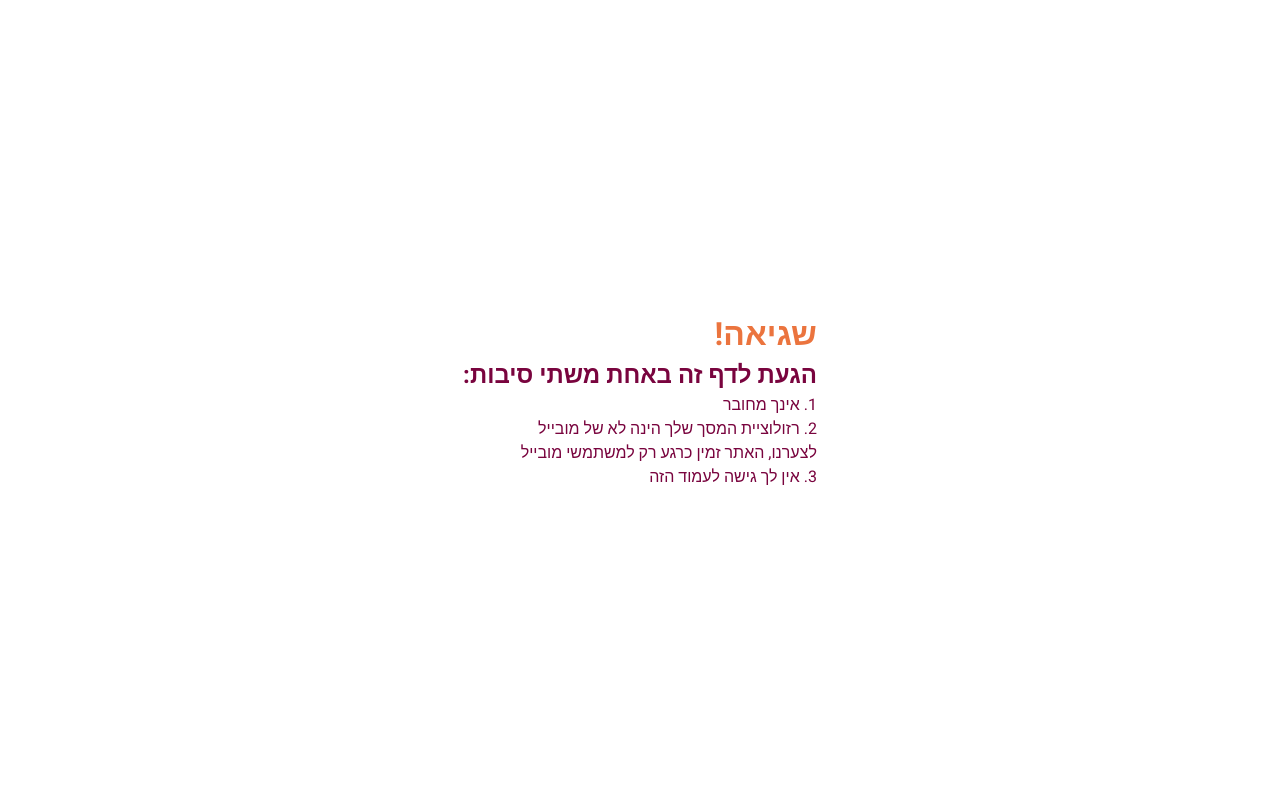
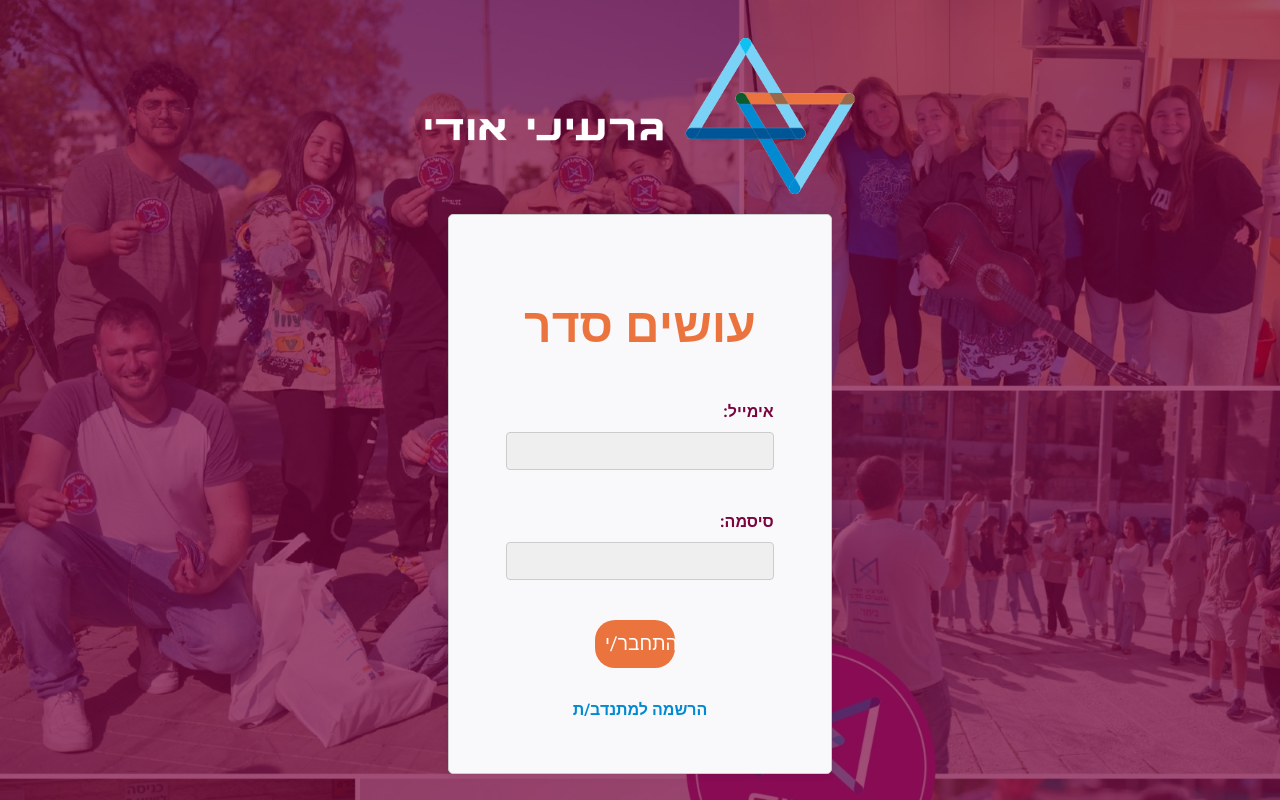
Before and after one commit to amielsaa/osimseder, a React (Create React App) app in the folder client/: page / in a window 1280 px wide. Built offline with nearby package versions, Linux system fonts and the light colour scheme.

Commit message:
fixed login page, header and nav bar

```diff
--- a/client/src/App.js
+++ b/client/src/App.js
@@ -25,11 +25,10 @@ import AuthenticateEmailPage from './Components/AuthenticateEmailPage.js'
 
 
 function App() {
-  const { width } = useWindowEvents();
 
-  const isMobile = width <= 767; // Adjust the width value according to your mobile breakpoint
+  //const isMobile = width <= 767; // Adjust the width value according to your mobile breakpoint
 
-  if (isMobile) {
+
     return (
       <div className="App">
         <DataProvider>
@@ -55,13 +54,7 @@ function App() {
         </DataProvider>
       </div>
     );
-  } else {
-    return (
-      <div className="App">
-        <ErrorPage />
-      </div>
-    );
   }
-}
+
 
 export default App;
--- a/client/src/Components/Login.js
+++ b/client/src/Components/Login.js
@@ -66,6 +66,7 @@ const Login = () => {
 
 
     <div className='background_login_page'>
+    <div className="overlay"></div>
     <div className='logo_big'>
     <img src={Logo} alt='לוגו חברה'/>
       </div>
@@ -95,7 +96,7 @@ const Login = () => {
 
           <div className='login_Buttons'>
           <button type="submit" className='button-login' style={{ display: displayCode ? 'block' : 'none' }} onClick={handleRegisterStaff}>הרשם כסגל</button>
-          <button type="submit" className='button-login' style={{ display: !displayCode ? 'block' : 'none' }}>התחבר</button>
+          <button type="submit" className='button-login' style={{ display: !displayCode ? 'block' : 'none' }}>התחבר/י</button>
           </div>
 
 
@@ -107,6 +108,7 @@ const Login = () => {
         </Form>
       </Formik>
     </div>
+
     </div>
     </>
   );
--- a/client/src/Components/Nav.js
+++ b/client/src/Components/Nav.js
@@ -79,7 +79,7 @@ const Nav = () => {
             <>
               <li onClick={closeSidebar} className={!isSidebarHidden ? 'appear-from-top' : 'disappear-from-top'}><Link to="/Groups"><i className="fa fa-home"></i> <MdGroups className='nav_icon'/> קבוצות </Link></li>
               <li onClick={closeSidebar} className={!isSidebarHidden ? 'appear-from-top' : 'disappear-from-top'}><Link to={studentGroup? `/GroupPage/${user.groupId}` : `/GroupPage/-1`}><i className="fa fa-my_group"></i> <MdGroup className='nav_icon'/>הקבוצה שלי</Link></li>
-              <li onClick={closeSidebar} className={!isSidebarHidden ? 'appear-from-top' : 'disappear-from-top'}><Link to={`/Personal/${user.encryptedEmail}`}><i className="fa fa-home"></i> <FaInfo className='nav_icon'/>פרטים אישיים </Link></li>
+              <li onClick={closeSidebar} className={!isSidebarHidden ? 'appear-from-top' : 'disappear-from-top'}><Link to={`/Personal/${user.encryptedEmail}`}><i className="fa fa-home"></i> <FaInfo className='nav_icon'/>אישי</Link></li>
               <li onClick={() => {setShowConfirmation(true)}} className={!isSidebarHidden ? 'appear-from-top' : 'disappear-from-top'}><i className="fa fa-my_group"></i> <FaDoorOpen className='nav_icon' />התנתק/י </li>
             </>
           )}
@@ -88,7 +88,7 @@ const Nav = () => {
               {/*<li onClick={closeSidebar} className={!isSidebarHidden ? 'appear-from-top' : 'disappear-from-top'}><Link to="/My-Groups"><i className="fa fa-my_group"></i> <MdOutlineGroups3 className='nav_icon'/>הקבוצות שלי </Link></li>*/}
               <li onClick={closeSidebar} className={!isSidebarHidden ? 'appear-from-top' : 'disappear-from-top'}><Link to="/My-Houses"><i className="fa fa-my_group"></i> <BsHouses className='nav_icon'/>הבתים שלי </Link></li>
                {/*<li onClick={closeSidebar} className={!isSidebarHidden ? 'appear-from-top' : 'disappear-from-top'}><Link to="/Equipment"><i className="fa fa-my_group"></i> <BsTools className='nav_icon'/>ציוד נדרש </Link></li>*/}
-               <li onClick={closeSidebar} className={!isSidebarHidden ? 'appear-from-top' : 'disappear-from-top'}><Link to={`/Personal/${user.encryptedEmail}`}><i className="fa fa-home"></i> <FaInfo className='nav_icon'/>פרטים אישיים </Link></li>
+               <li onClick={closeSidebar} className={!isSidebarHidden ? 'appear-from-top' : 'disappear-from-top'}><Link to={`/Personal/${user.encryptedEmail}`}><i className="fa fa-home"></i> <FaInfo className='nav_icon'/>אישי</Link></li>
               <li onClick={() => {setShowConfirmation(true)}} className={!isSidebarHidden ? 'appear-from-top' : 'disappear-from-top'}><i className="fa fa-my_group"></i> <FaDoorOpen className='nav_icon' />התנתק/י</li>
             </>
           )}
@@ -97,7 +97,7 @@ const Nav = () => {
               <li onClick={closeSidebar} className={!isSidebarHidden ? 'appear-from-top' : 'disappear-from-top'}><Link to="/My-Groups"><i className="fa fa-my_group"></i> <MdOutlineGroups3 className='nav_icon'/>קבוצות</Link></li>
               <li onClick={closeSidebar} className={!isSidebarHidden ? 'appear-from-top' : 'disappear-from-top'}><Link to="/My-Houses"><i className="fa fa-my_group"></i> <BsHouses className='nav_icon'/>בתים</Link></li>
                {/*<li onClick={closeSidebar} className={!isSidebarHidden ? 'appear-from-top' : 'disappear-from-top'}><Link to="/Equipment"><i className="fa fa-my_group"></i> <BsTools className='nav_icon'/>ציוד נדרש </Link></li>*/}
-               <li onClick={closeSidebar} className={!isSidebarHidden ? 'appear-from-top' : 'disappear-from-top'}><Link to={`/Personal/${user.encryptedEmail}`}><i className="fa fa-home"></i> <FaInfo className='nav_icon'/>פרטים אישיים </Link></li>
+               <li onClick={closeSidebar} className={!isSidebarHidden ? 'appear-from-top' : 'disappear-from-top'}><Link to={`/Personal/${user.encryptedEmail}`}><i className="fa fa-home"></i> <FaInfo className='nav_icon'/> אישי</Link></li>
               <li onClick={() => {setShowConfirmation(true)}} className={!isSidebarHidden ? 'appear-from-top' : 'disappear-from-top'}><i className="fa fa-my_group"></i> <FaDoorOpen className='nav_icon' />התנתק/י</li>
             </>
           )}
--- a/client/src/Components/css/App.css
+++ b/client/src/Components/css/App.css
@@ -1,6 +1,6 @@
 @import url('https://fonts.googleapis.com/css2?family=Heebo:wght@100..900&family=Inter:wght@100..900&display=swap');
 :root {
-  --PURPLEOP-COLOR: rgba(121, 4, 62, 1);
+  --PURPLEOP-COLOR: rgba(121, 4, 62, 0.7);
   --PURPLE-COLOR: #79043e;
   --RED-COLOR: #E34234;
   --ORANGE-COLOR: #eb743e;
--- a/client/src/Components/css/Header.css
+++ b/client/src/Components/css/Header.css
@@ -75,7 +75,7 @@ header .icons .settings-icon {
 
 /* Media query for smaller screens (e.g., phones) */
 @media only screen and (max-width: 768px) {
-  .logo,
+
   .hello,
   .role-box,
   .user-icon,
@@ -83,3 +83,37 @@ header .icons .settings-icon {
     font-size: 0.7em; /* Adjust the font size for smaller screens */
   }
 }
+@media only screen and (min-width: 769px) {
+  header {
+    height: 7vh; /* Restore original height for PC screens */
+    padding: 10px; /* Restore original padding for PC screens */
+  }
+
+  .logo {
+    width: 30%; /* Restore original logo width for PC screens */
+  }
+
+  .hello,
+  .role-box {
+    font-size: 1.5em;
+    margin-left: 10%;
+    margin-bottom: 0.5%;
+    min-width: 17%;
+  }
+  .hello{
+    margin-bottom: 1.5%;
+  }
+  .role-box {
+    margin-bottom: 1.0%;
+  }
+
+
+  .icons {
+    gap: 1rem; /* Restore original gap between icons for PC screens */
+  }
+
+  .user-icon,
+  .settings-icon {
+    margin-right: 10px; /* Restore original margin for PC screens */
+  }
+}
--- a/client/src/Components/css/Login.css
+++ b/client/src/Components/css/Login.css
@@ -1,7 +1,7 @@
 .login-container {
   width: 95%;
   height:60%;
-  margin: auto;
+
   border: 1px solid #ccc;
   background-color: var(--WHITEBG-COLOR);
   border-radius: 5px;
@@ -75,18 +75,30 @@ input {
   color:var(--PURPLE-COLOR)
 }
 .background_login_page {
+  position: relative; /* Set position to relative to make absolute positioning work */
   width: 100%;
   height: 100%;
-  margin: 0; /* Reset default margin to ensure full coverage */
-  padding: 0; /* Reset default padding to ensure full coverage */
-  background: var(--PURPLEOP-COLOR);
-  height: 100vh; /* Set the height to cover the entire viewport */
+  margin: 0;
+  padding: 0;
+  background-image: url('../../images/Cover_Log_in_Photo.jpg');
+  background-repeat: no-repeat;
+  background-size: cover;
+  height: 100vh;
   display: flex;
   flex-direction: column;
   justify-content: center;
   align-items: center;
-  position: fixed;
   overflow-y: scroll;
+}
+
+.overlay {
+  position: absolute;
+  top: 0;
+  left: 0;
+  width: 100%;
+  height: 100%;
+  background-color: var(--PURPLEOP-COLOR);
+  z-index: 1;
 }
 .logo_big {
 
@@ -94,7 +106,7 @@ input {
   min-height: 15%;
   position: relative;
   z-index: 1000;
-  top: 50px;
+  top: 30px;
   display: flex;
   flex-direction: column;
 }
@@ -105,3 +117,47 @@ input {
   height: 100%;
   object-fit: cover; /* This ensures that the image covers the entire container while maintaining its aspect ratio */
 }
+@media screen and (min-width: 768px) {
+  .login-container {
+    width: 30%;
+    min-height: 70%;
+    margin-top:0%;
+    margin-bottom: 2%;
+
+
+  }
+  .logo_big img {
+    width: 100%;
+    height: 80%;
+    object-fit: contain; /* Adjusts the image to fit within the container while maintaining its aspect ratio */
+  }
+  .logo_big {
+    width: 100%;
+    height: 100%;
+
+
+  }
+
+  .header-container {
+    font-size: 2rem;
+    margin-top: 20%;
+  }
+
+  .input-box {
+    margin-bottom: 20px;
+  }
+
+  .login_Buttons {
+    flex-direction: row;
+  }
+
+  .login_Buttons .button-login {
+    width: 30%;
+    margin-right: 10px;
+
+  }
+
+  .signup-link {
+    margin-top: 20px;
+  }
+}
--- a/client/src/Components/css/Nav.css
+++ b/client/src/Components/css/Nav.css
@@ -68,7 +68,7 @@
   .sidebar-menu li a {
     display: inline-flex;
     align-items: center;
-    width: 95%;
+    width: 100%;
     padding: 5px 15px;
     color: white;
     text-decoration: none;
@@ -96,15 +96,16 @@
     border-top:2px solid var(--ORANGE-COLOR)
   }
   .sidebar-menu li:last-child {
-    padding-left: 20px;
-  }
+    padding-left: 30px;
+}
+
 
   #toggle-btn {
     position: absolute;
     display: flex;
     justify-content: center;
     align-items: center; /* Adjusted position */
-    right: -45px;
+    right: -40px;
     width: 40px;
     height: 7vh;
     font-size: 18px;
@@ -228,3 +229,11 @@
     }
 
   }
+  @media only screen and (min-width: 769px) {
+    .sidebar-menu li:last-child {
+      padding-left: 0px;
+  }
+  nav {
+    box-shadow: 5px 0 10px var(--PURPLEOP-COLOR);
+  }
+  }
--- a/client/src/Helpers/DataContext.js
+++ b/client/src/Helpers/DataContext.js
@@ -1,7 +1,8 @@
 import axios from "axios";
 import { createContext, useEffect, useState} from "react";
 import { useNavigate } from "react-router-dom";
-import ConfirmationMessage from "../Components/ConfirmationMessage";
+import useWindowEvents from './useWindowEvents.js';
+
 
 
 
@@ -10,7 +11,7 @@ export const DataProvider = ({children}) => {
     // const [user,setUser] = useState({userId:'1', userName: "ארי מאיר",role:'Student' , phoneNumber:"0508639353", parentName: "אורלי אושרי",
     // parentNumber: "0503428526", School: "מקיף ו", sex:"זכר", languages:["אנגלית", "עברית"], personalRequests:"כבד לי בלילות"
     // , groupId:"002" })
-
+    const { width } = useWindowEvents();
     const [user,setUser] = useState({});
     const [loginRefresh, setLoginRefresh] = useState(false);
 
```
Also changed, not shown: client/src/images/Cover_Log_in_Photo.jpg (added), 1 other file (tests, documents, lock files or other folders).
